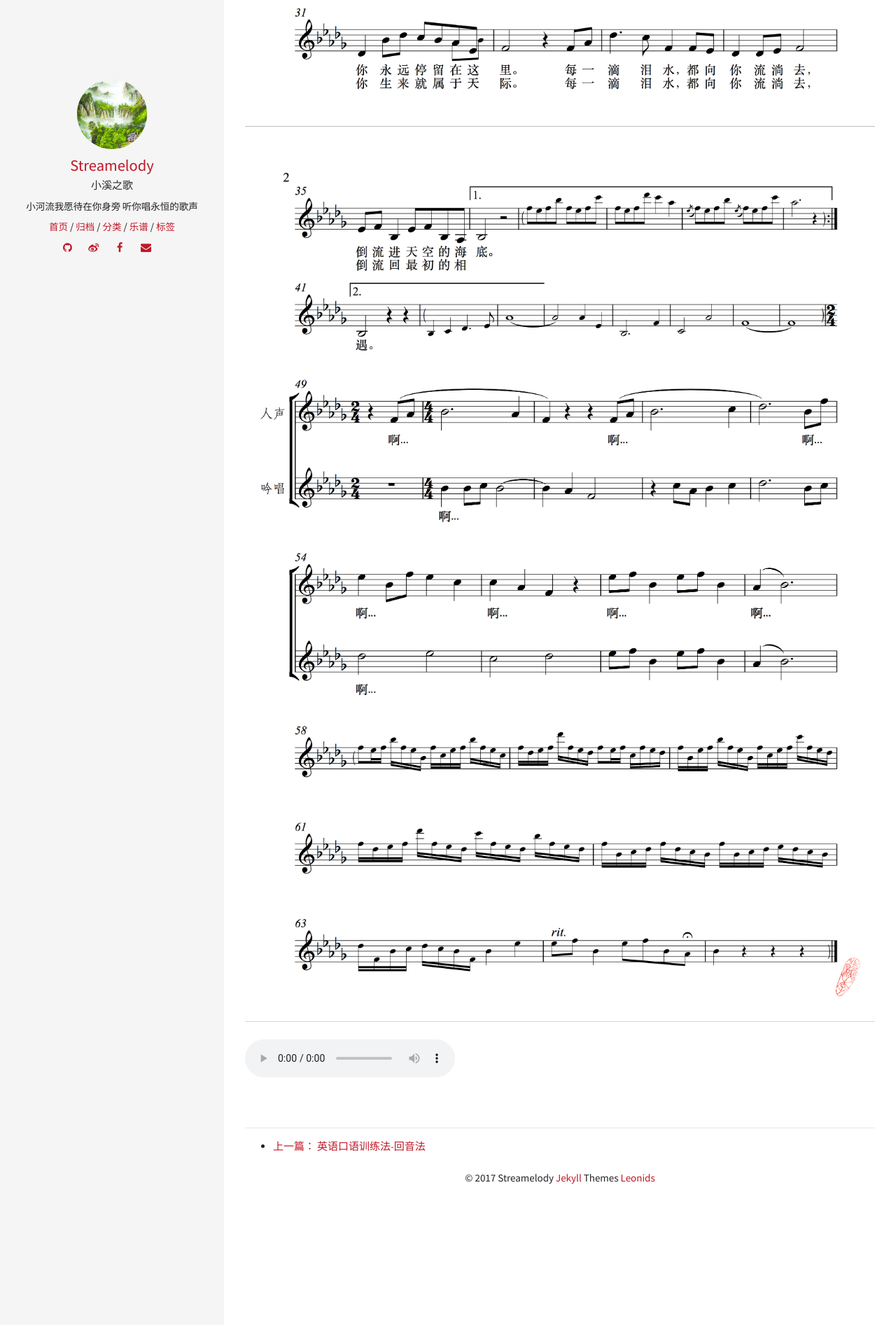
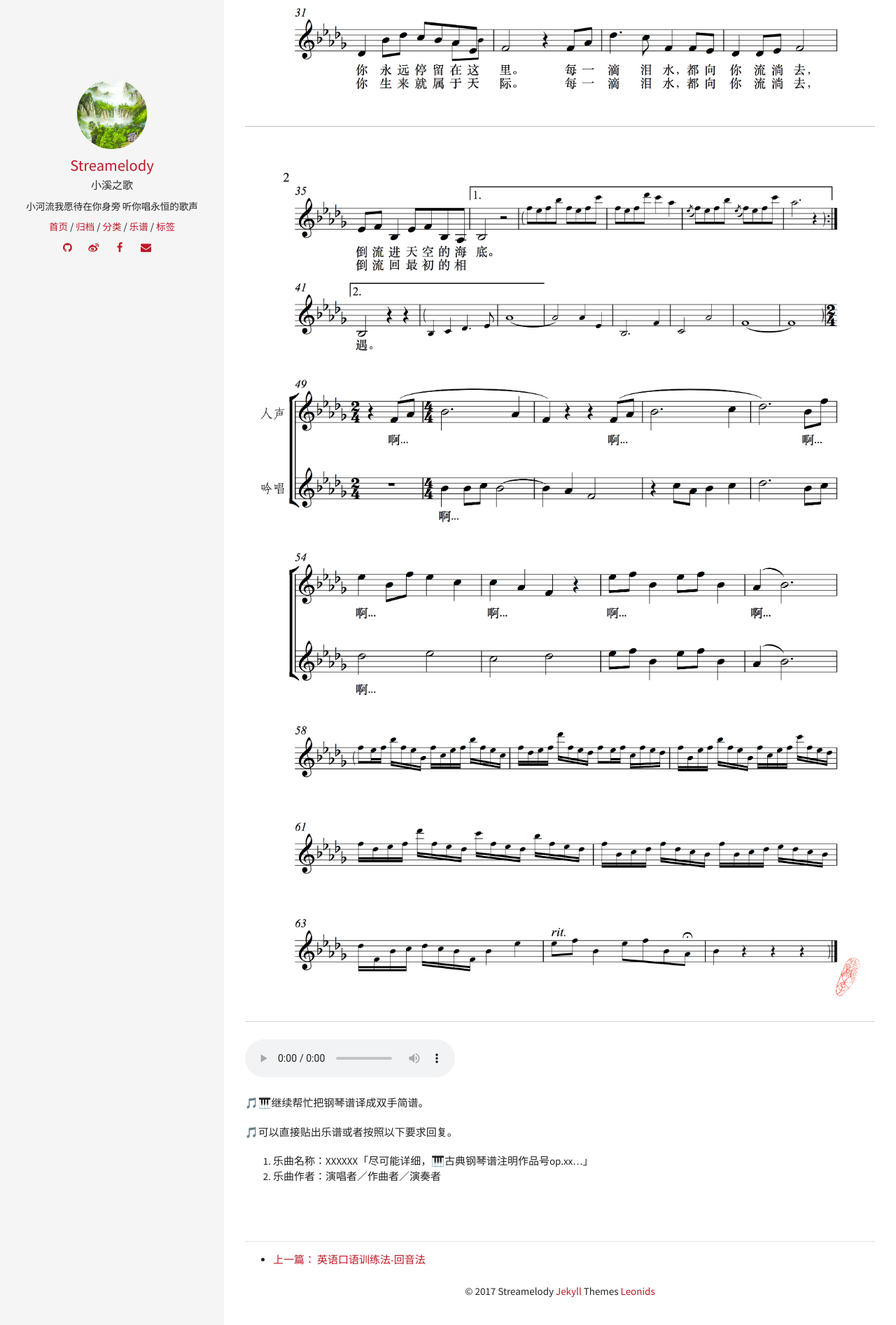
Before and after one commit to yaxauw/streamelody.github.io, a Jekyll site: the page built from _posts/2017-01-02-big-fish-staff.md, in a window 1280 px wide. Shown: the part 1342-3235 px from the top of the page at 70% size. Built offline with Jekyll 4.4.1, drawn with Linux system fonts in a browser that asks for light colours; comment, search, counter and statistics services are not loaded.

Commit message:
commitString

```diff
--- a/_posts/2017-01-02-big-fish-staff.md
+++ b/_posts/2017-01-02-big-fish-staff.md
@@ -16,3 +16,9 @@ comments: true
 <audio autoplay="autoplay" controls="controls">
 <source src="http://link.hhtjim.com/163/413812448.mp3" type="audio/mpeg">
 </audio>
+
+🎵🎹继续帮忙把钢琴谱译成双手简谱。
+
+🎵可以直接贴出乐谱或者按照以下要求回复。
+1. 乐曲名称：XXXXXX「尽可能详细，🎹古典钢琴谱注明作品号op.xx…」
+2. 乐曲作者：演唱者／作曲者／演奏者
```
